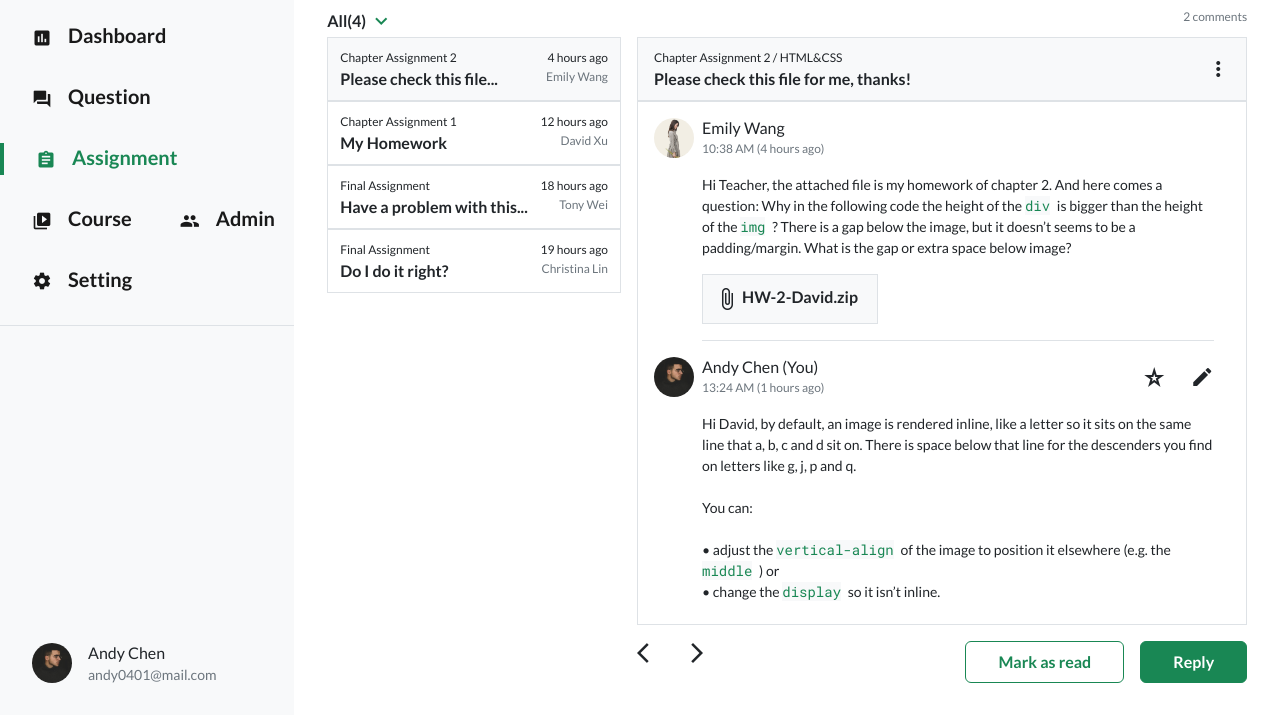
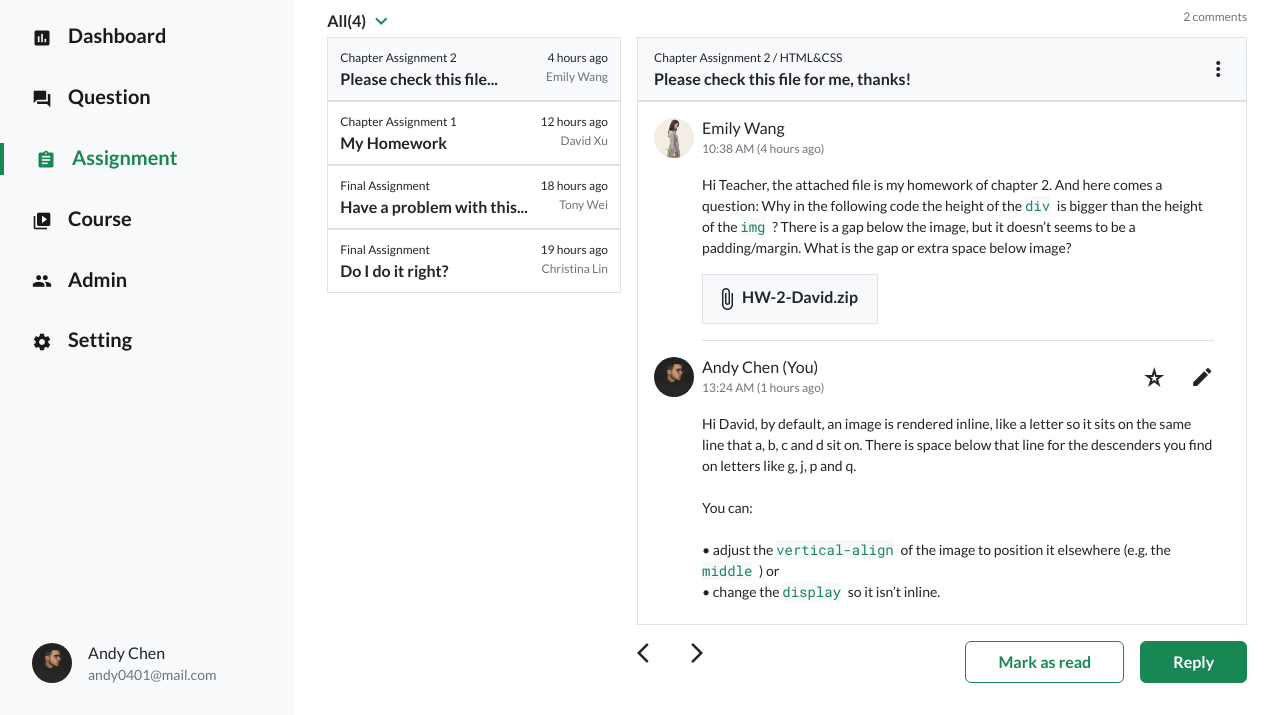
Before and after one commit to vianwu33116/dashboard, a plain HTML site: page index.html in a window 1280 px wide. Shown: the part 99-814 px from the top of the page. Drawn offline with nearby package versions, Linux system fonts and the light colour scheme.

Commit message:
Update 2022-08-09T12:04:09.516Z

```diff
--- a/index.html
+++ b/index.html
@@ -27,7 +27,7 @@
           class="logo-img mb-8"
         />
         <nav class="navbar">
-          <ul class="list nav nav-tabs">
+          <ul class="list">
             <li class="list-item">
               <a href="#" class="link fw-bold navbar-brand">
                 <span class="material-icons"> assessment </span>Dashboard</a
```
Also changed, not shown: admin.html (+1 -1 lines).
